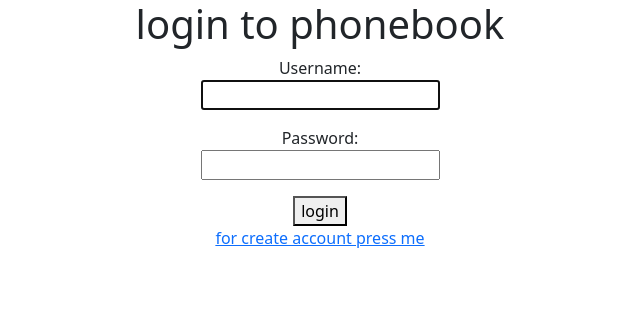
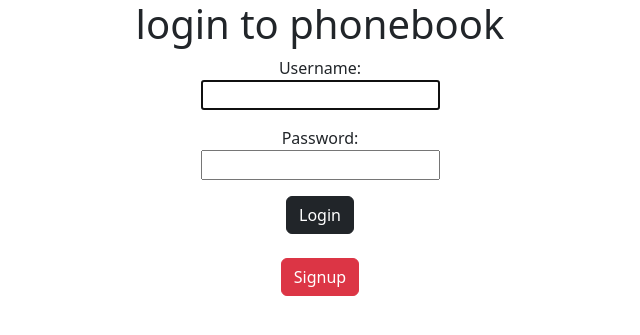
Before and after one commit to pooyajjj/phonebook, a Django app: page / in a window 1280 px wide. Shown: the top 335 px of the page, without its empty margins (320-960 px from the left). Run offline with Django 3.2, Linux system fonts and the light colour scheme.

Commit message:
bootstrap for signup and login html page has been created

```diff
--- a/config/accounts/templates/tmp/login.html
+++ b/config/accounts/templates/tmp/login.html
@@ -15,13 +15,14 @@
                 {% endfor %}
             </p>
             {% endfor %}
-            <button type='submit'>login</button>
+            <button type="submit" class="btn btn-dark">Login</button>
             <br>
             {% if help_text %}
             <small style="color: red">Username or password is wrong!</small>
             {% endif %}
     </form>
-    <a href="/signup">for create account press me</a>
+    <br>
+    <a href="/signup"><button type="submit" class="btn btn-danger">Signup</button></a>
 </body>
 <center>
 {% endblock %}
--- a/config/accounts/templates/tmp/signup.html
+++ b/config/accounts/templates/tmp/signup.html
@@ -27,7 +27,7 @@
                 {% endfor %}
             </p>
             {% endfor %}
-            <button type='submit'>signup</button>
+            <button type="submit" class="btn btn-dark">Signup</button>
     </form>
 
 </body>
```
